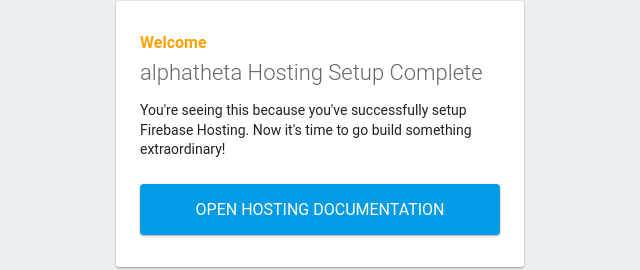
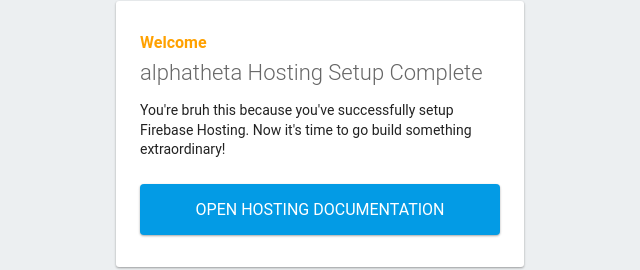
Before and after one commit to matthewlimm/SEMS, a website: page public/index.html in a window 1280 px wide. Shown: the part 99-369 px from the top of the page, 320-960 px from the left. Drawn offline with Linux system fonts and the light colour scheme; some packages are replaced by stand-ins of ours.

Commit message:
Update index.html

```diff
--- a/public/index.html
+++ b/public/index.html
@@ -42,7 +42,7 @@
     <div id="message">
       <h2>Welcome</h2>
       <h1>alphatheta Hosting Setup Complete</h1>
-      <p>You're seeing this because you've successfully setup Firebase Hosting. Now it's time to go build something extraordinary!</p>
+      <p>You're bruh this because you've successfully setup Firebase Hosting. Now it's time to go build something extraordinary!</p>
       <a target="_blank" href="https://firebase.google.com/docs/hosting/">Open Hosting Documentation</a>
     </div>
     <p id="load">Firebase SDK Loading&hellip;</p>
```
